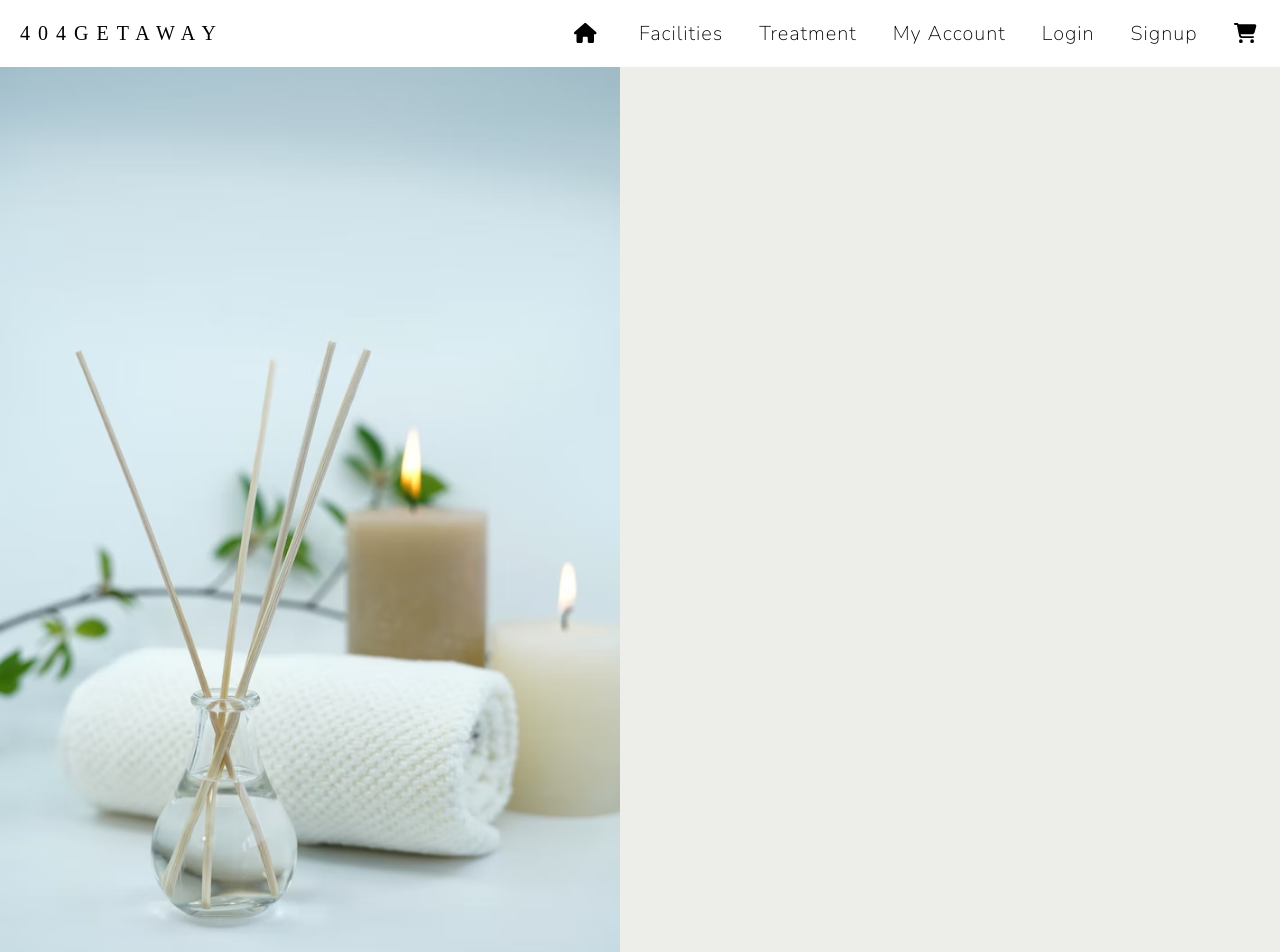
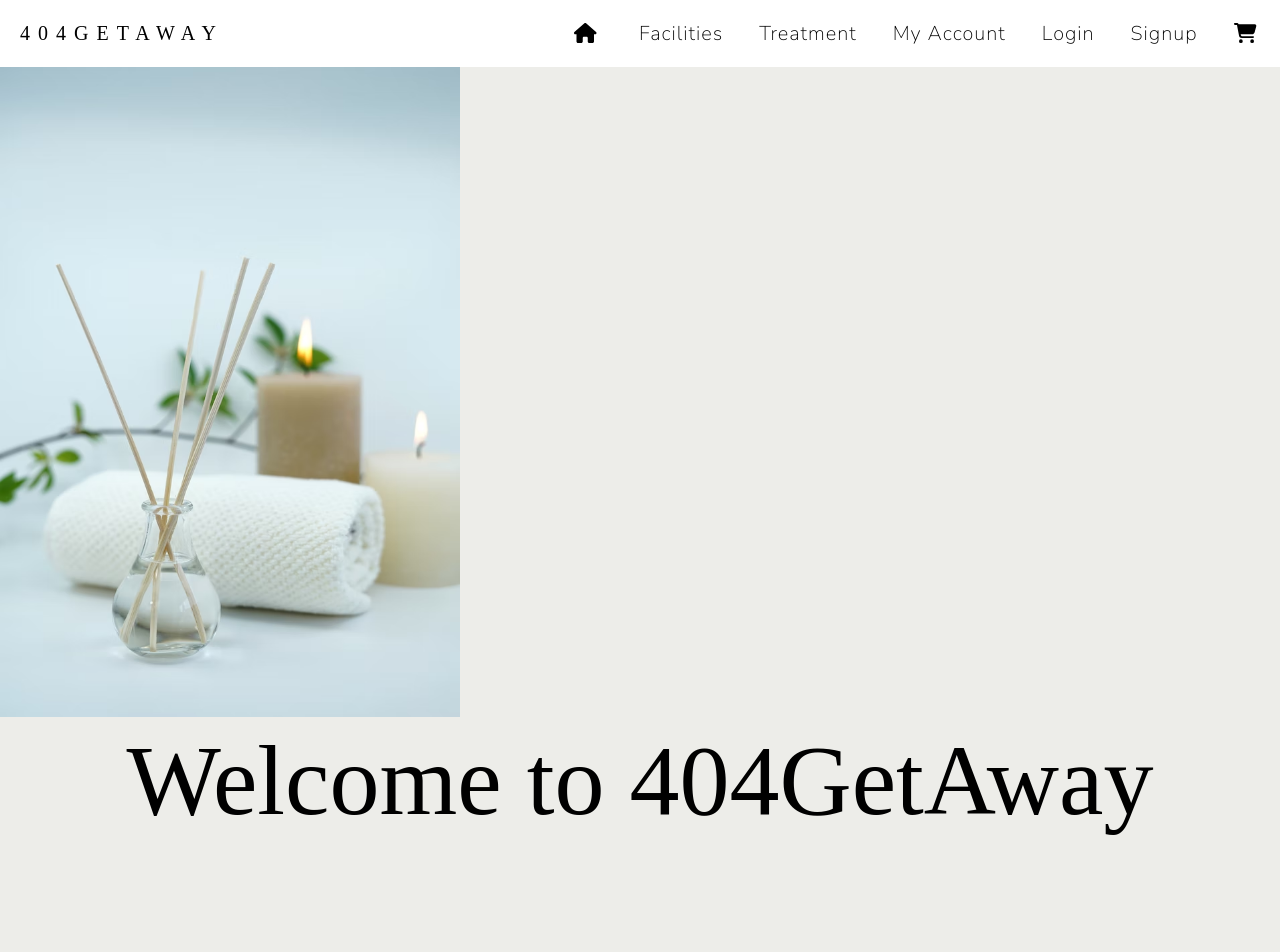
Before and after one commit to AliceBryer/Spa-Retreat-Project, a React (Create React App) app in the folder client/: page / in a window 1280 px wide. Shown: the top 952 px of the page. After the commit the page ends 838 px from the top, so only its background shows below. Built offline with nearby package versions, Linux system fonts and the light colour scheme; a web font is replaced by a local one.

Commit message:
edit size of random pics

```diff
--- a/client/src/App.css
+++ b/client/src/App.css
@@ -54,14 +54,14 @@ a:hover {
 }
 
 .welcome-pic {
-  height: 100%;
-  width: 620px;
+  height: 650px;
+  width: 460px;
 }
 
 .welcome-msg {
   margin: auto;
   font-family: "Qwitcher Grypen", cursive;
-  font-size: 120px;
+  font-size: 100px;
 }
 /* end of homepage css */
 
```
